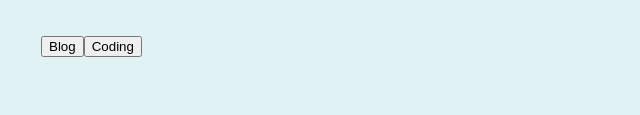
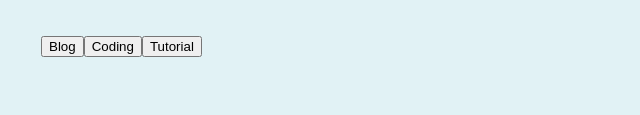
Before and after one commit to bryantkhoo/bryantkhoo.github.io, a Gatsby site: page / in a window 1280 px wide. Shown: the part 283-398 px from the top of the page, without its empty margins (284-924 px from the left). Built offline with nearby package versions, Linux system fonts and the light colour scheme; Gatsby itself is replaced by a stand-in of ours; some packages are replaced by stand-ins of ours.

Commit message:
tutorial category

```diff
--- a/src/pages/index.js
+++ b/src/pages/index.js
@@ -28,6 +28,7 @@ class BlogIndex extends React.Component {
         <Bio />
         <button onClick={()=>this.selectCategory('blog')}>Blog</button>
         <button onClick={()=>this.selectCategory('coding')}>Coding</button>
+        <button onClick={()=>this.selectCategory('tutorial')}>Tutorial</button>
         {posts.map(({ node }) => {
           const title = node.frontmatter.title || node.fields.slug
           if (node.frontmatter.tags.includes(this.state.category)){
```
